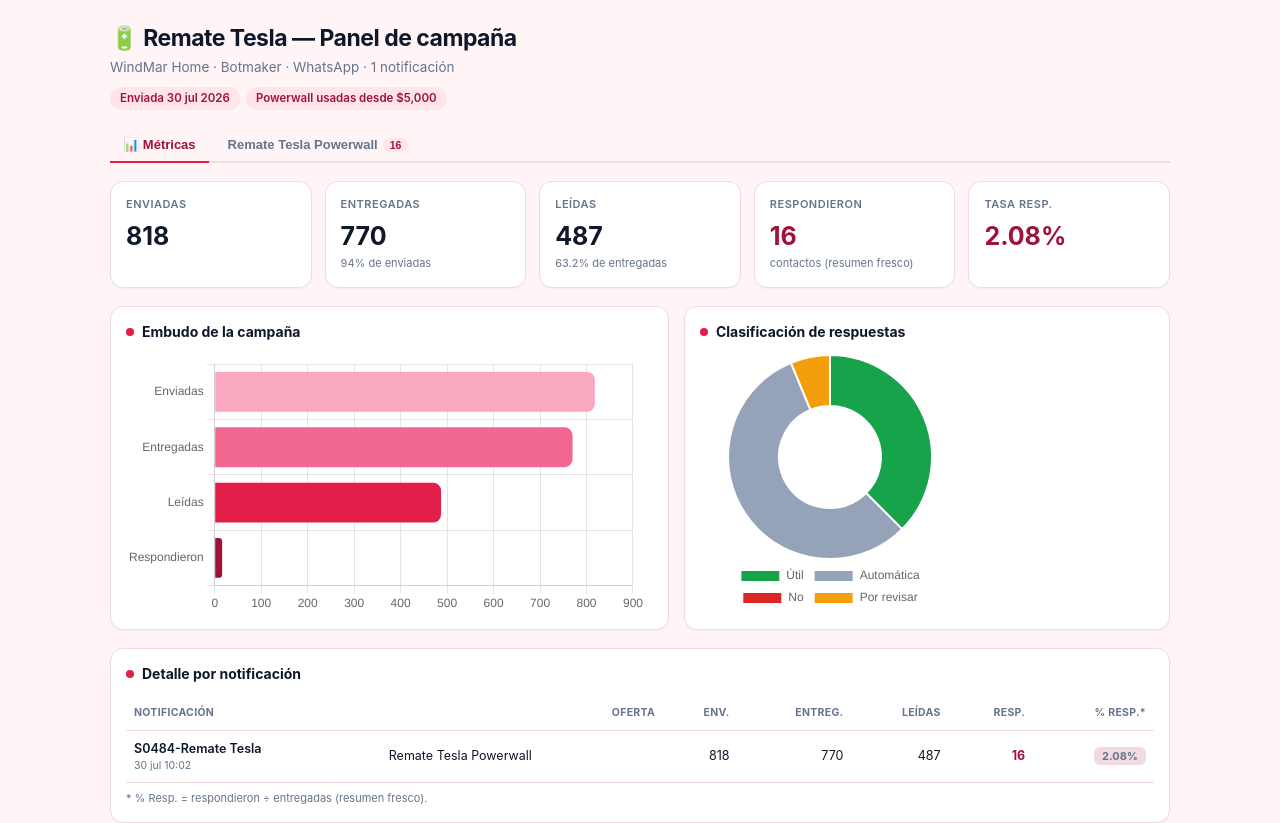
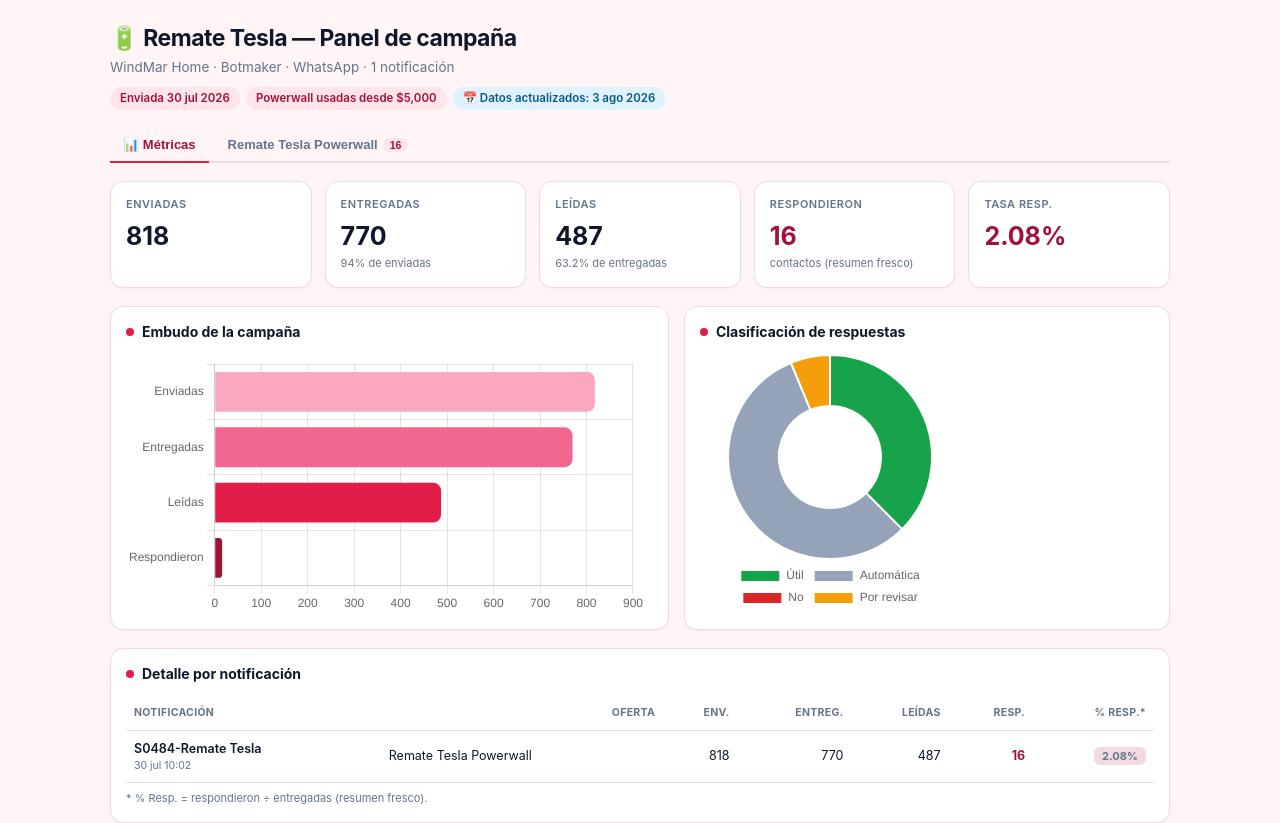
Before and after one commit to pparra53/remate-tesla, a plain HTML site: page index.html in a window 1280 px wide. Shown: the top 823 px of the page. Drawn offline with nearby package versions, Linux system fonts and the light colour scheme.

Commit message:
Add files via upload

```diff
--- a/index.html
+++ b/index.html
@@ -67,7 +67,7 @@
 <div class="wrap">
   <h1>🔋 Remate Tesla — Panel de campaña</h1>
   <div class="sub">WindMar Home · Botmaker · WhatsApp · 1 notificación</div>
-  <div><span class="pill">Enviada 30 jul 2026</span><span class="pill">Powerwall usadas desde $5,000</span></div>
+  <div><span class="pill">Enviada 30 jul 2026</span><span class="pill">Powerwall usadas desde $5,000</span><span class="pill" style="background:#e0f2fe;color:#075985">📅 Datos actualizados: 3 ago 2026</span></div>
 
   <div class="tabs" id="tabs"></div>
   <div class="view active" id="v-metricas">
```
